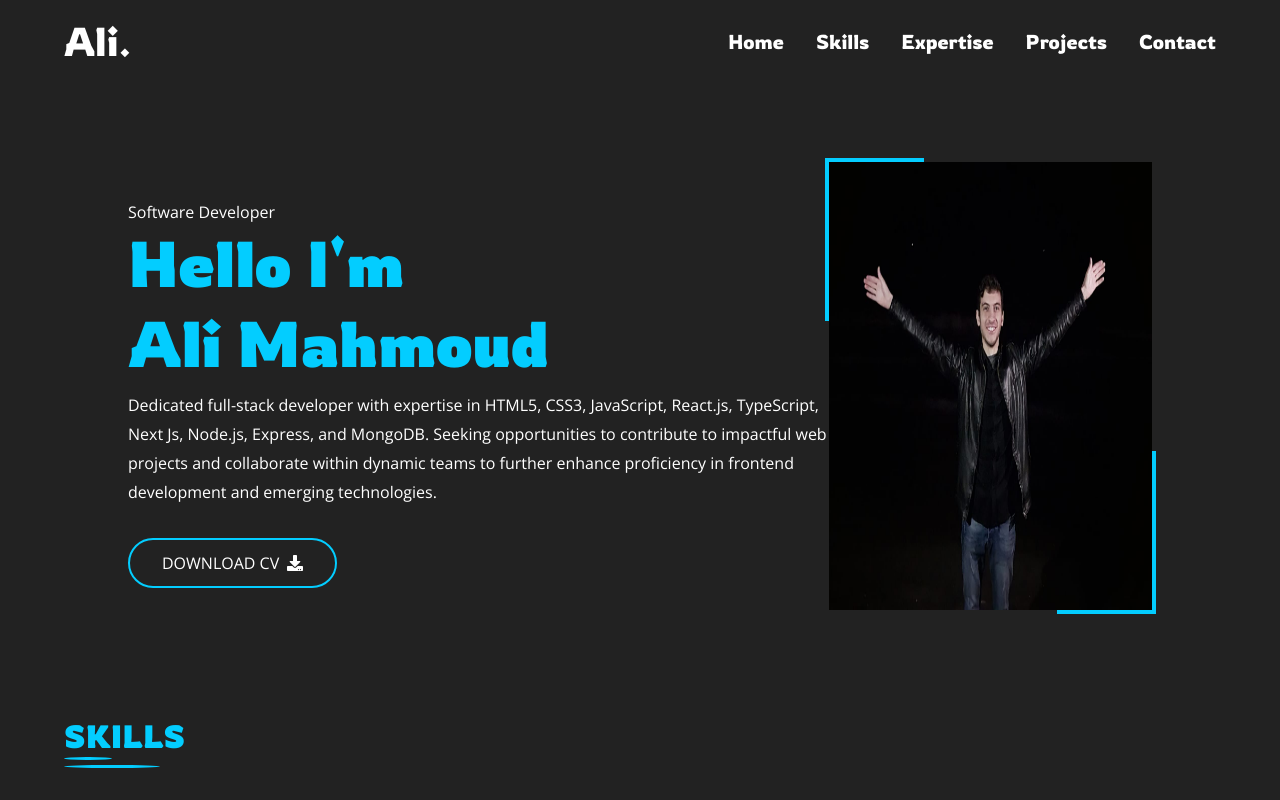
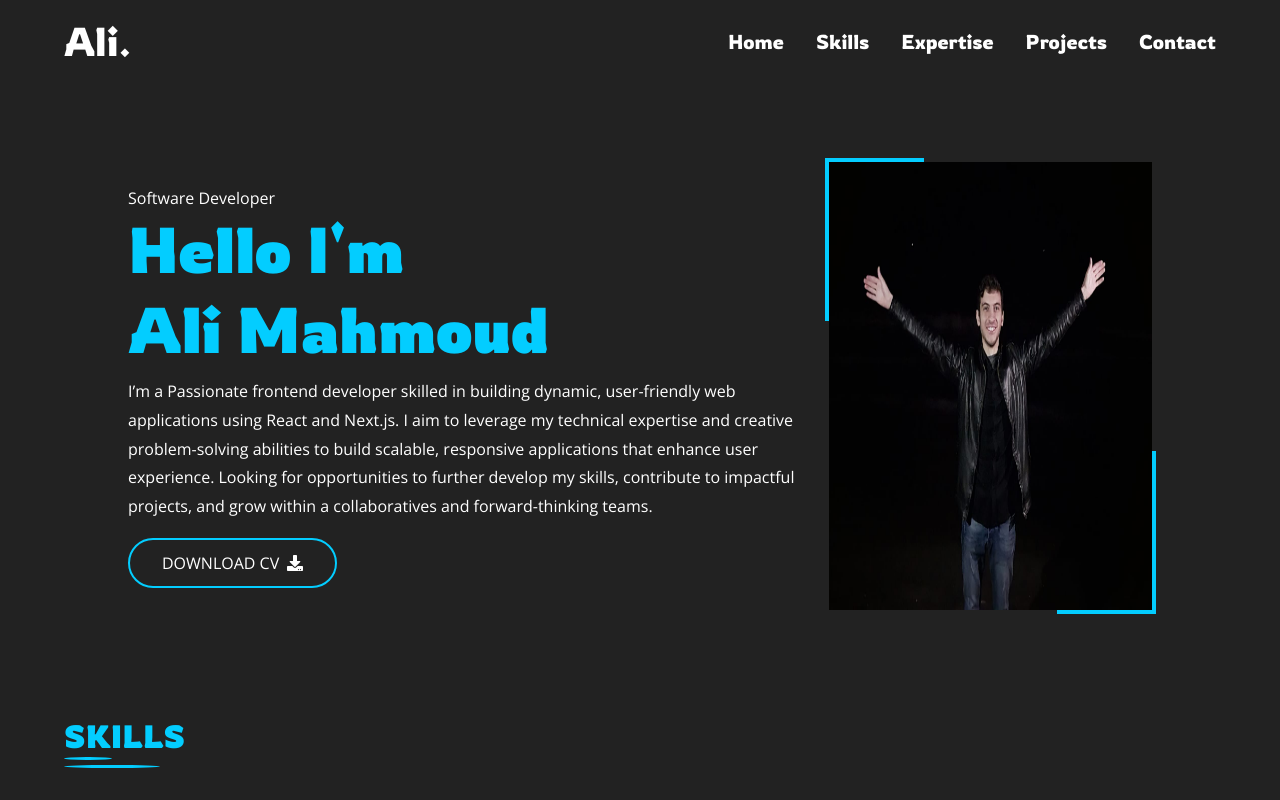
Before and after one commit to AliMahmoud26/My-Portfolio, a React (Vite) app: page / in a window 1280 px wide. Shown: the top 800 px of the page. Built offline with nearby package versions, Linux system fonts and the light colour scheme.

Commit message:
updating my about component

```diff
--- a/src/components/Hero.jsx
+++ b/src/components/Hero.jsx
@@ -13,7 +13,10 @@ const Hero = () => {
             {/* <MdOutlineWavingHand className='hand-icon' /> */}
             <span className='name'>Hello I'm</span><br />
             <span className='name'>Ali Mahmoud</span><br />
-            <p className="info">Dedicated full-stack developer with expertise in HTML5, CSS3, JavaScript, React.js, TypeScript, Next Js, Node.js, Express, and MongoDB. Seeking opportunities to contribute to impactful web projects and collaborate within dynamic teams to further enhance proficiency in frontend development and emerging technologies.</p>
+            <p className="info">I’m a Passionate frontend developer skilled in building dynamic, user-friendly web applications using React and
+            Next.js. I aim to leverage my technical expertise and creative problem-solving abilities to build scalable,
+            responsive applications that enhance user experience. Looking for opportunities to further develop my skills,
+            contribute to impactful projects, and grow within a collaboratives and forward-thinking teams.</p>
           </div>
           <div className="img">
             <img src={Img} alt="Hero Image" />
```
